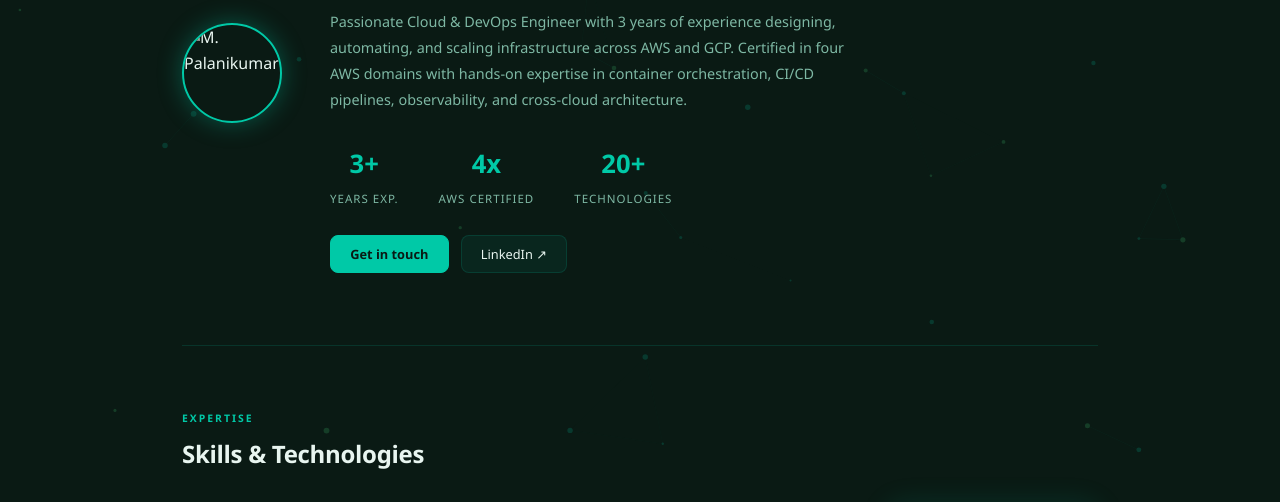
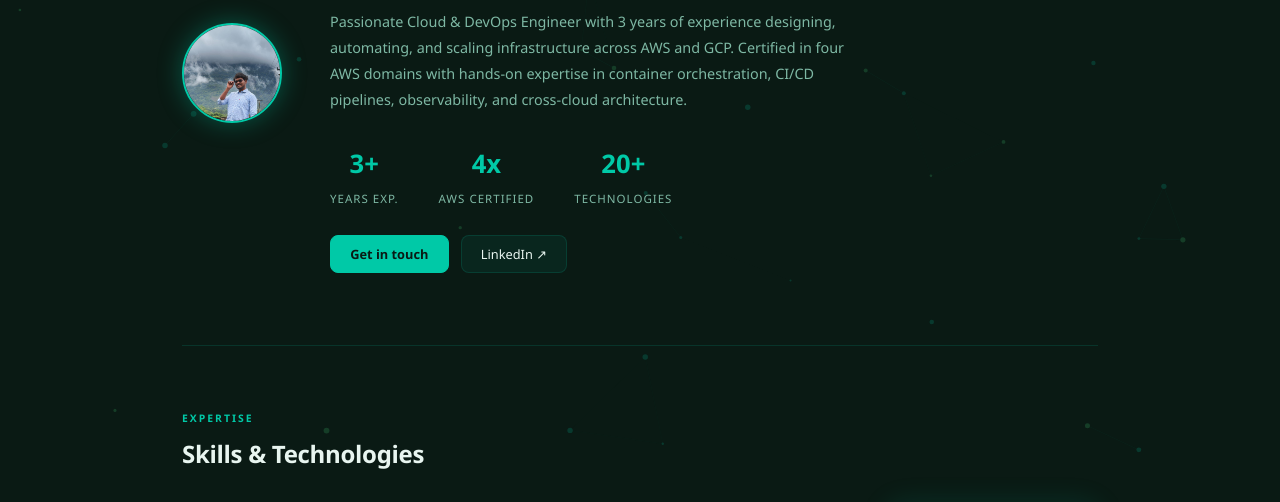
Before and after one commit to palanikumar21/palanikumar-m.github.io, a plain HTML site: page index.html in a window 1280 px wide. Shown: the part 278-780 px from the top of the page. Drawn offline with Linux system fonts and the light colour scheme.

Commit message:
Update index.html

```diff
--- a/index.html
+++ b/index.html
@@ -122,7 +122,7 @@ footer span{color:var(--teal);}
   <section class="hero" id="about">
     <div class="hero-inner">
       <div class="avatar">
-        <img src="photo.jpg" alt="M. Palanikumar"/>
+        <img src="photo.jpeg" alt="M. Palanikumar"/>
       </div>
       <div>
         <div class="badge">Available for opportunities</div>
```
